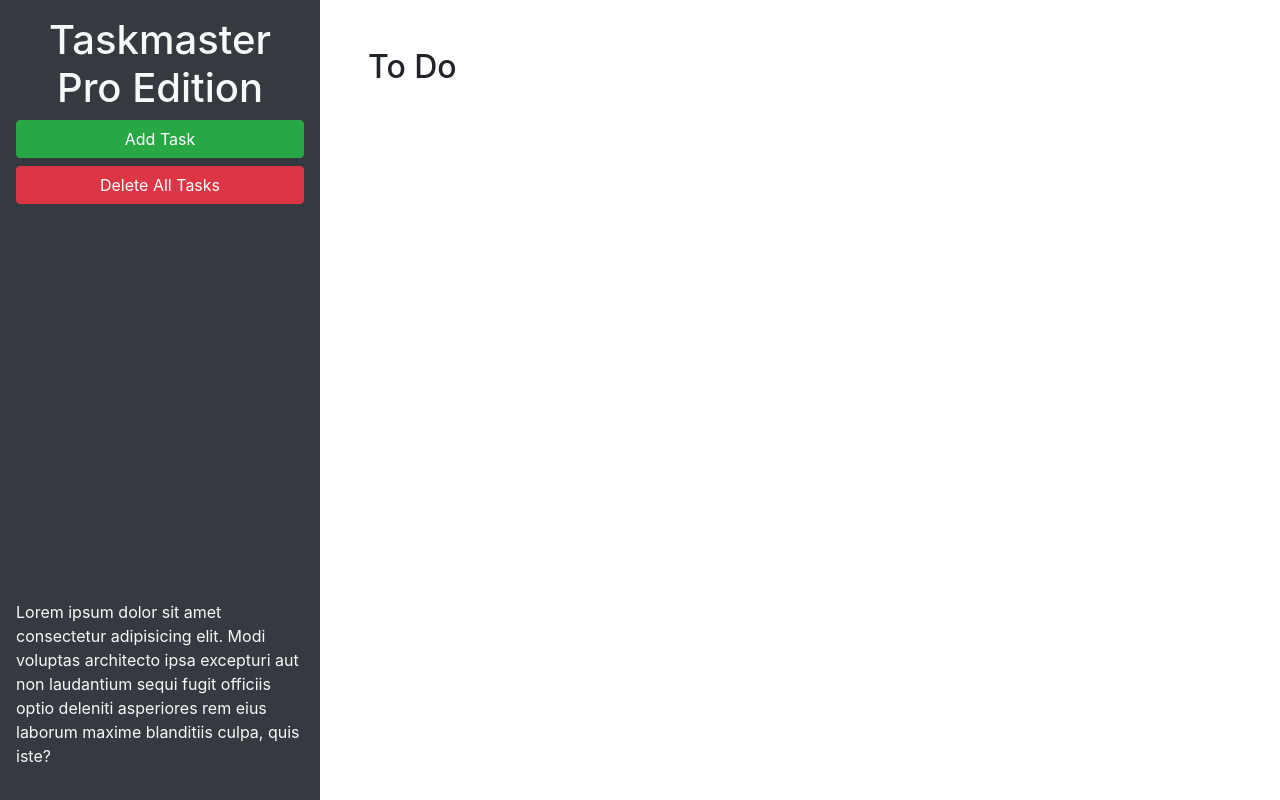
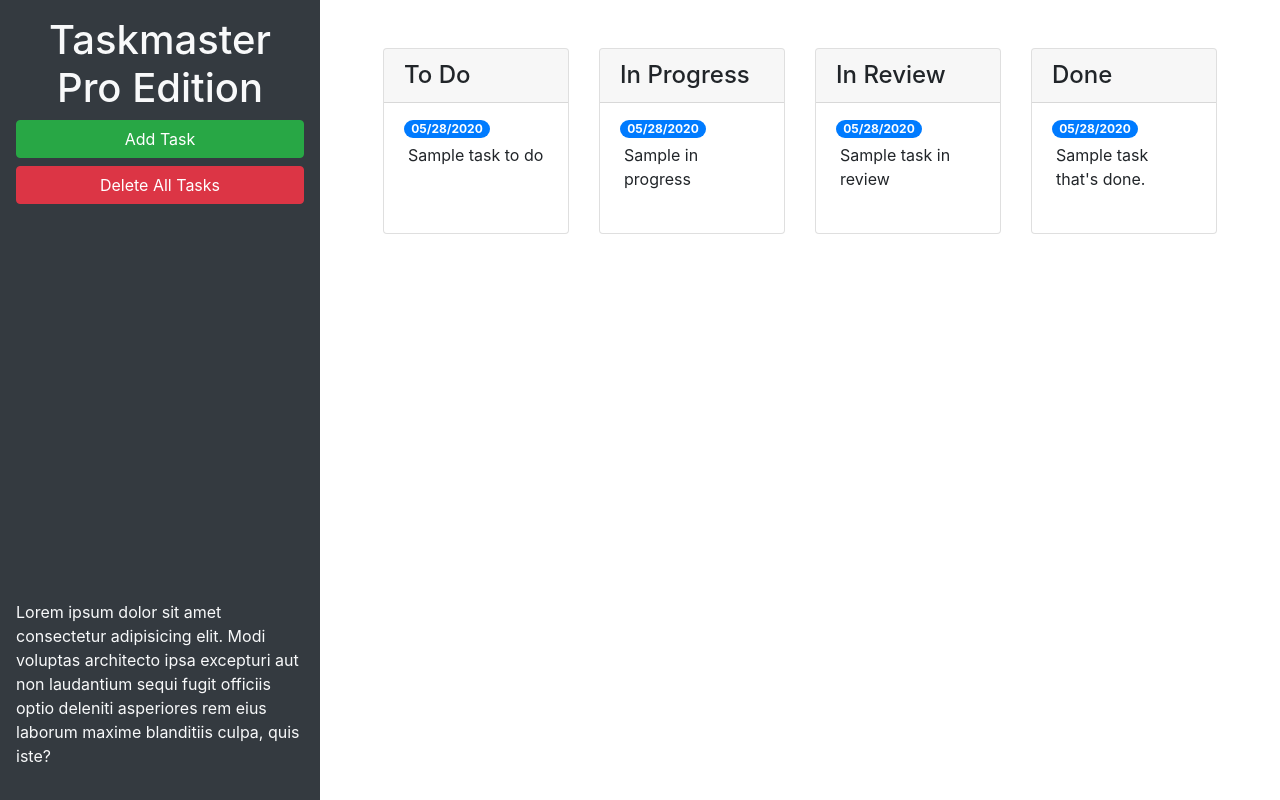
Before and after one commit to deivrs60/taskmaster-pro, a plain HTML site: page index.html in a window 1280 px wide. Drawn offline with nearby package versions, Linux system fonts and the light colour scheme.

Commit message:
added bootstrap grid system an dUI componenents to adjust to screensize and the form page's layout.

```diff
--- a/assets/js/script.js
+++ b/assets/js/script.js
@@ -108,7 +108,6 @@ $(".list-group").on("click", "span", function() {
 });
 
 
-
 // value of due date was changed
 $(".list-group").on("blur", "input[type='text']", function() {
   // get current text
--- a/index.html
+++ b/index.html
@@ -24,9 +24,67 @@
       </p>
     </header>
     <main class="col-12 col-lg-9">
-      <div class="m-5">
-        <h2>To Do</h2>
-        <ul id="list-toDo" class="list-group"> </ul>
+      <div class="m-5 row justify-content-around">
+        <!-- todo start-->
+        <div class="col-12 col-md-6 col-xl-3 mb-3">
+          <div class="card">
+            <h4 class="card-header">
+              To Do
+            </h4>
+            <ul id="list-toDo" class="list-group list-group-flush">
+              <li class="list-group-item">
+                <span class="badge badge-primary badge-pill">05/28/2020</span>
+                <p class="m-1">Sample task to do</p>
+              </li>
+            </ul>
+          </div>
+        </div>
+        <!-- todo end -->
+        <!-- in progress start -->
+        <div class="col-12 col-md-6 col-xl-3 mb-3">
+          <div class="card">
+            <h4 class="card-header">
+              In Progress
+            </h4>
+            <ul id="list-inProgress" class="list-group list-group-flush">
+              <li class="list-group-item">
+                <span class="badge badge-primary badge-pill">05/28/2020</span>
+                <p class="m-1">Sample in progress</p>
+              </li>
+            </ul>
+          </div>
+        </div>
+        <!-- in progress end -->
+        <!-- in review start -->
+        <div class="col-12 col-md-6 col-xl-3 mb-3">
+          <div class="card">
+            <h4 class="card-header">
+              In Review
+            </h4>
+            <ul id="list-inReview" class="list-group list-group-flush">
+              <li class="list-group-item">
+                <span class="badge badge-primary badge-pill">05/28/2020</span>
+                <p class="m-1">Sample task in review</p>
+              </li>
+            </ul>
+          </div>
+        </div>
+        <!-- in review end -->
+        <!-- done start -->
+        <div class="col-12 col-md-6 col-xl-3 mb-3">
+          <div class="card">
+            <h4 class="card-header">
+              Done
+            </h4>
+            <ul id="list-done" class="list-group list-group-flush">
+              <li class="list-group-item">
+                <span class="badge badge-primary badge-pill">05/28/2020</span>
+                <p class="m-1">Sample task that's done.</p>
+              </li>
+            </ul>
+          </div>
+        </div>
+        <!-- done end -->
       </div>
     </main>
   </div>
@@ -46,11 +104,11 @@
           <form>
             <div class="form-group">
               <label for="modalTaskDescription">Task description</label>
-              <textarea id="modalTaskDescription" rows="3"></textarea>
+              <textarea id="modalTaskDescription" rows="3" class="form-control"></textarea>
             </div>
             <div class="form-group">
               <label for="modalDueDate">Due date</label>
-              <input type="text" id="modalDueDate" placeholder="mm/dd/yyyy" autocomplete="off" />
+              <input type="text" class="form-control" id="modalDueDate" placeholder="mm/dd/yyyy" autocomplete="off" />
             </div>
           </form>
         </div>
```
